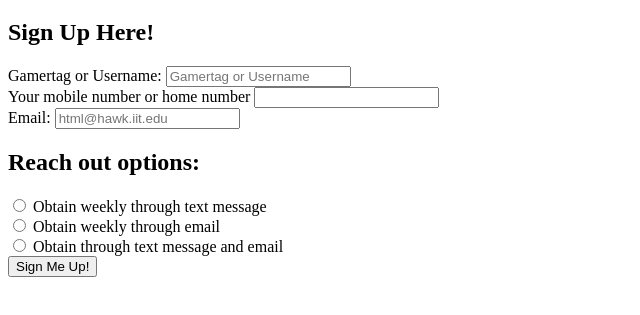
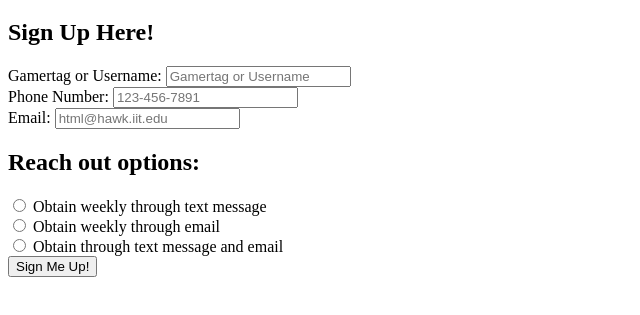
Before and after one commit to ecarbo1/project-1, a plain HTML site: page index.html in a window 1280 px wide. Shown: the part 61-376 px from the top of the page, without its empty margins (0-640 px from the left). Drawn offline with Linux system fonts and the light colour scheme.

Commit message:
Revert "Update index.html"
This reverts commit cd9a70db0a5f88585aaece559b58052f8aa949fe.

```diff
--- a/index.html
+++ b/index.html
@@ -18,9 +18,11 @@
 					<label>Gamertag or Username:</label>
 						<input type="text" name="name_field" placeholder="Gamertag or Username">
 				</div>
-					<label>Your mobile number or home number</label>
-						<input type="text" name="phone_field placeholder="123-456-7890">
+				<div>
+					<label>Phone Number:</label>
+						<input type="tel" name="phone_field" placeholder="123-456-7891">
 				</div>
+
 				<div>
 					<label>Email:</label>
 						<input type="email" name="email_field" placeholder="html@hawk.iit.edu">
```
